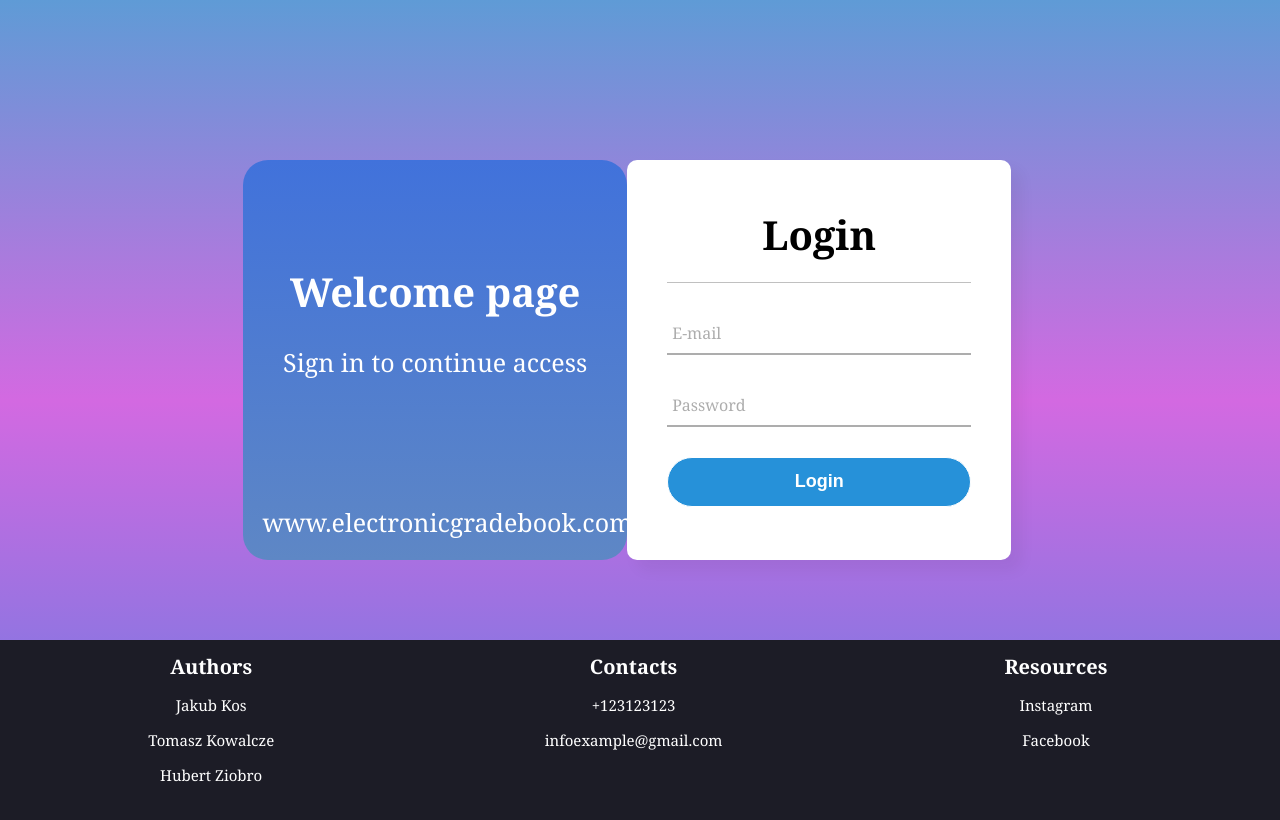
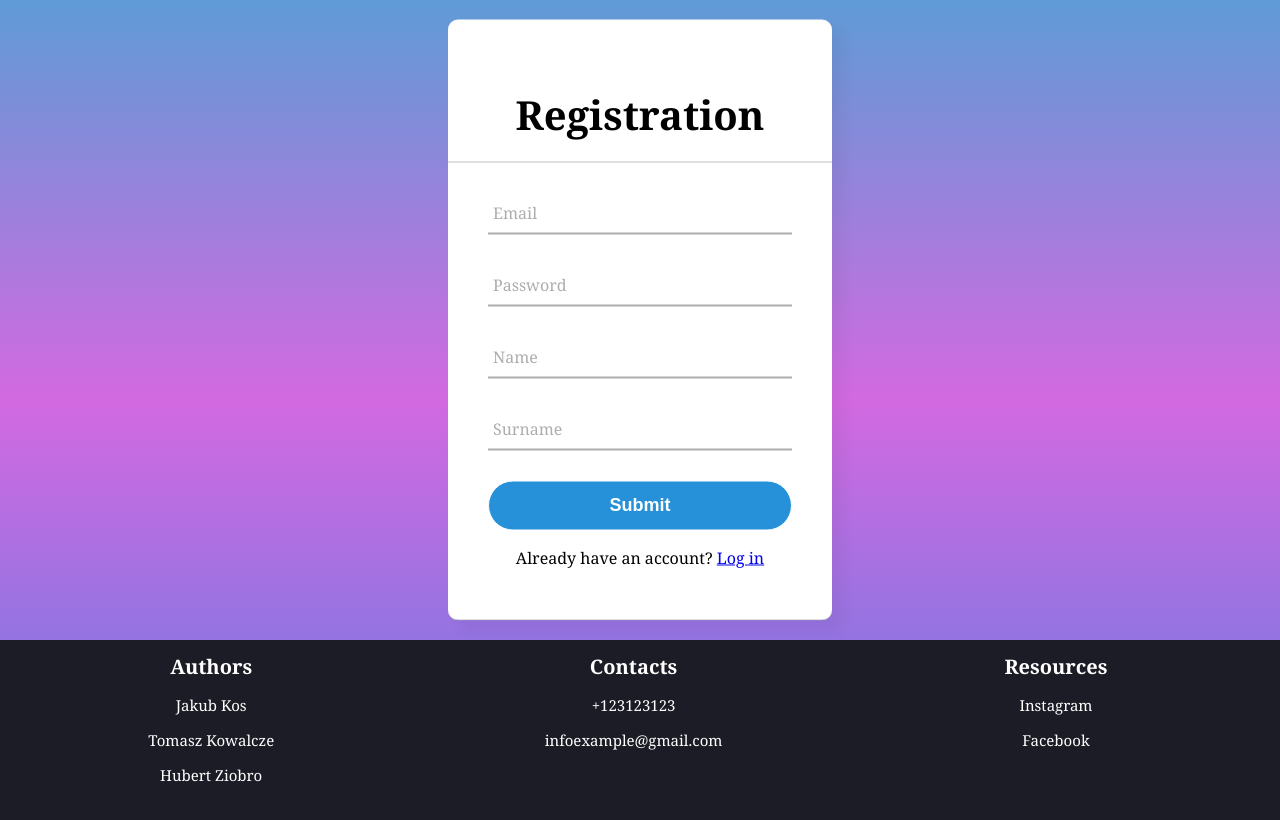
Before and after one commit to grizbi/electronic-grade-book-frontend-react-group, a React (Create React App) app: page /register in a window 1280 px wide. Shown: the top 820 px of the page. Built offline with nearby package versions, Linux system fonts and the light colour scheme.

Commit message:
Login and registration pages added, implemented call to backendto insert a user to database

```diff
--- a/src/App.js
+++ b/src/App.js
@@ -1,12 +1,26 @@
 import './App.css';
 import Login from "./Login";
+import { BrowserRouter as Router, Route, Switch } from 'react-router-dom';
+import Register from './Register';
 function App() {
   return (
-    <div className="App">
-        <div className="login">
-            <Login />
-        </div>
-    </div>
+    <Router>
+      <div className="App">
+          <div className="content">
+            <Switch>
+              <Route exact path="/">
+                <Login />
+              </Route>
+              <Route exact path="/login">
+                <Login />
+              </Route>
+              <Route exact path="/register">
+                <Register/>
+              </Route>
+            </Switch>
+          </div>
+      </div>
+    </Router>
   );
 }
 
--- a/src/Login.js
+++ b/src/Login.js
@@ -1,3 +1,5 @@
+import { Link } from 'react-router-dom';
+
 const Login = () => {
     return (
         <div>
@@ -19,6 +21,8 @@ const Login = () => {
                 <h1>Welcome page</h1>
                 <p>Sign in to continue access</p>
                 <p className="websitename">www.electronicgradebook.com</p>
+                <Link to="/register">No account? Click me to register</Link>
+
              </div>
              <div className="footer">
                 <div className="authors">
--- /dev/null
+++ b/src/Register.js
@@ -0,0 +1,85 @@
+import { useState } from 'react';
+import { Link } from 'react-router-dom';
+
+const Register = () => {
+    const [email, setEmail] = useState('');
+    const [password, setPassword] = useState('');
+    const [name, setName] = useState('');
+    const [surname, setSurname] = useState('');
+
+const handleSubmit = (e) => {
+    const user = { email, password, name, surname, grades:null }
+
+    fetch('http://localhost:8080/users', {
+        method: 'POST',
+        headers: { "Content-Type": "application/json" },
+        body: JSON.stringify(user)
+    }).then(() => {
+        console.log("User has been added");
+    })
+}
+    return (
+        <div>
+            <div className="registerform">
+                <h1>Registration</h1>
+                <form onSubmit={handleSubmit}>
+                    <div className="txt_field">
+                        <input type="text"
+                        value = {email}
+                        required
+                        onChange={ (e) => setEmail(e.target.value) }
+                        />
+                        <label>Email</label>
+                    </div>
+                    <div className="txt_field">
+                        <input type="password"
+                        value = {password}
+                        onChange={ (e) => setPassword(e.target.value) }
+                        required
+                        />
+                        <label>Password</label>
+                    </div>
+                    <div className="txt_field">
+                        <input type="text"
+                        value = {name}
+                        onChange={ (e) => setName(e.target.value) }
+                        required
+                        />
+                        <label>Name</label>
+                    </div>
+                    <div className="txt_field">
+                        <input type="text"
+                        value = {surname}
+                        onChange={ (e) => setSurname(e.target.value) }
+                        required
+                        />
+                        <label>Surname</label>
+                    </div>
+                    <input position type="submit" value="Submit"></input>
+                    <p>Already have an account? <Link to="/login"> Log in </Link> </p>
+                </form>
+
+            </div>
+            <div className="footer">
+                <div className="authors">
+                    <h1>Authors</h1>
+                    <p>Jakub Kos</p>
+                    <p>Tomasz Kowalcze</p>
+                    <p>Hubert Ziobro</p>
+                </div>
+                <div className="contact">
+                    <h1>Contacts</h1>
+                    <p>+123123123</p>
+                    <p>infoexample@gmail.com</p>
+                </div>
+                <div className="resources">
+                    <h1>Resources</h1>
+                    <p>Instagram</p>
+                    <p>Facebook</p>
+                </div>
+             </div>
+        </div>
+     );
+}
+
+export default Register;
--- a/src/index.css
+++ b/src/index.css
@@ -130,3 +130,40 @@ input[type="submit"]:hover{
   width: 33%;
   font-size: 15px;
 }
+
+.registerform {
+  background-color: white;
+  width: 30%;
+  height: 70%;
+  left: 50%;
+  top: 40%;
+
+  transform:translate(-50%, -50%);
+  position: absolute;
+  text-align: center;
+  padding: 20px 0;
+  border-bottom: 1px solid silver;
+  border-radius: 10px;
+  box-shadow: 10px 10px 15px rgba(0,0,0,0.05);
+
+}
+
+.registerform h1 {
+  text-align: center;
+  padding: 20px 0;
+  border-bottom: 1px solid silver;
+  font-size: 40px;
+
+}
+
+.registerform form {
+  padding: 0 40px;
+  box-sizing: border-box;
+
+}
+
+.registerform form .txt_field {
+  position: relative;
+  border-bottom: 2px solid #adadad;
+  margin: 30px 0;
+}
```
